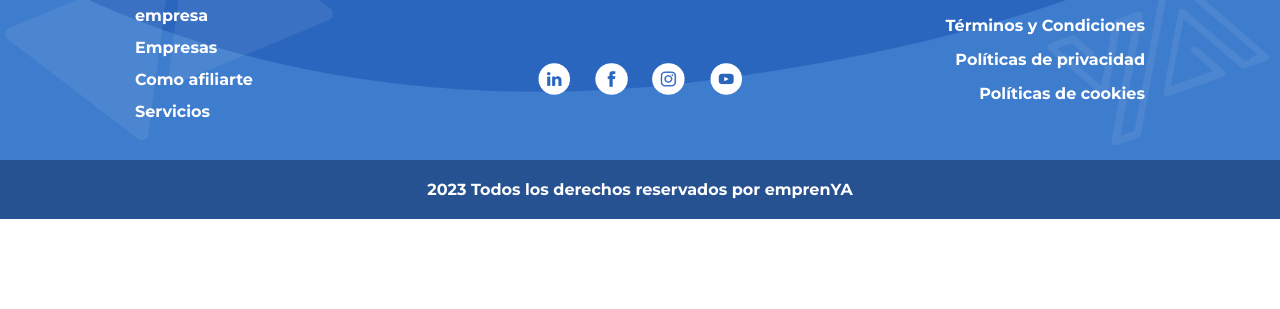
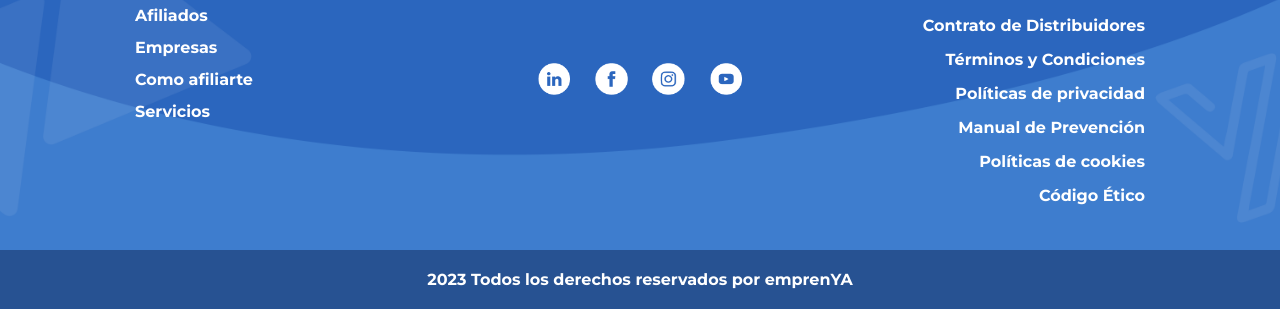
Before and after one commit to JoshuaDeveloper25/emprenya, a website: page index.html in a window 1280 px wide. Shown: the part 8217-8526 px from the top of the page. Before the commit the page ends 8436 px from the top, so only its background shows below. Drawn offline with nearby package versions, Linux system fonts and the light colour scheme.

Commit message:
Footer Url links changed!

```diff
--- a/index.html
+++ b/index.html
@@ -1162,7 +1162,7 @@
             <li class="mb-2"><a class="footer__links fw-700 fs-smBig" href="#">Nosotros</a></li>
             <li class="mb-2"><a class="footer__links fw-700 fs-smBig" href="#">Inicia tu
                 negocio</a></li>
-            <li class="mb-2"><a class="footer__links fw-700 fs-smBig" href="#">empresa</a>
+            <li class="mb-2"><a class="footer__links fw-700 fs-smBig" href="#">Afiliados</a>
             </li>
             <li class="mb-2"><a class="footer__links fw-700 fs-smBig" href="#">Empresas</a></li>
             <li class="mb-2"><a class="footer__links fw-700 fs-smBig" href="#">Como afiliarte</a></li>
@@ -1207,9 +1207,12 @@
           </div>
 
           <div class="mt-5">
-            <a class="footer__terms-links fs-smBig fw-700" href="#">Términos y Condiciones</a>
-            <a class="footer__terms-links fs-smBig fw-700" href="#">Políticas de privacidad</a>
-            <a class="footer__terms-links fs-smBig fw-700" href="#">Políticas de cookies</a>
+            <a class="footer__terms-links fs-smBig fw-700" href="pdfs/CONTRATO-DE-DISTRIBUIDORES.pdf" target="_blank">Contrato de Distribuidores</a>
+            <a class="footer__terms-links fs-smBig fw-700" href="pdfs/TÉRMINOS-Y-CONDICIONES-emprenYA.pdf" target="_blank">Términos y Condiciones</a>
+            <a class="footer__terms-links fs-smBig fw-700" href="#" target="_blank">Políticas de privacidad</a>
+            <a class="footer__terms-links fs-smBig fw-700" href="pdfs/MANUAL-DE-PREVENCIÓN-DE-BLANQUEO-DE-CAPITALES.pdf" target="_blank">Manual de Prevención</a>
+            <a class="footer__terms-links fs-smBig fw-700" href="pdfs/POLÍTICA-DE-COOKIES-EMPRENYA.pdf" target="_blank">Políticas de cookies</a>
+            <a class="footer__terms-links fs-smBig fw-700" href="pdfs/CÓDIGO-ÉTICO.pdf" target="_blank">Código Ético</a>
           </div>
         </div>
       </div>
```
Also changed, not shown: afiliados.html (+6 -3 lines), empresa.html (+7 -4 lines), inicia-negocio.html (+7 -4 lines), 5 other files.
